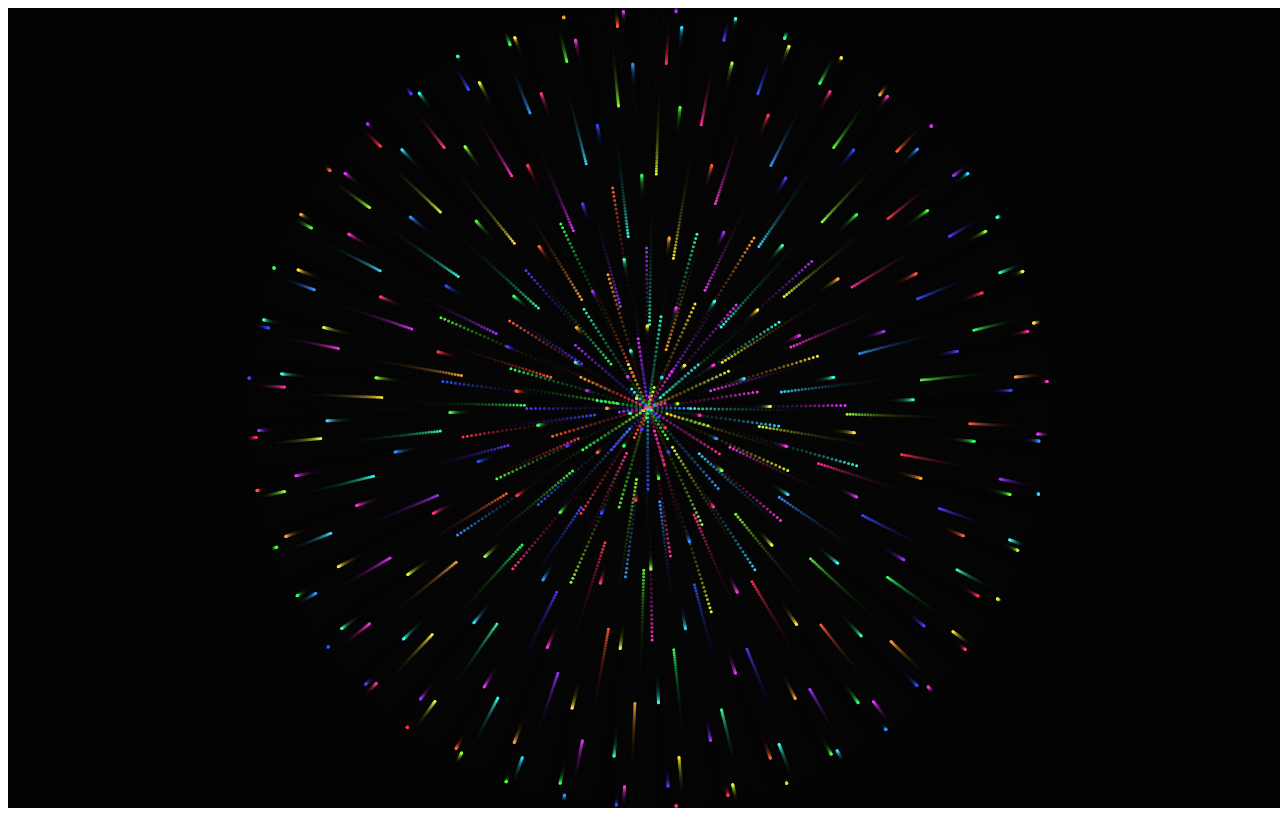
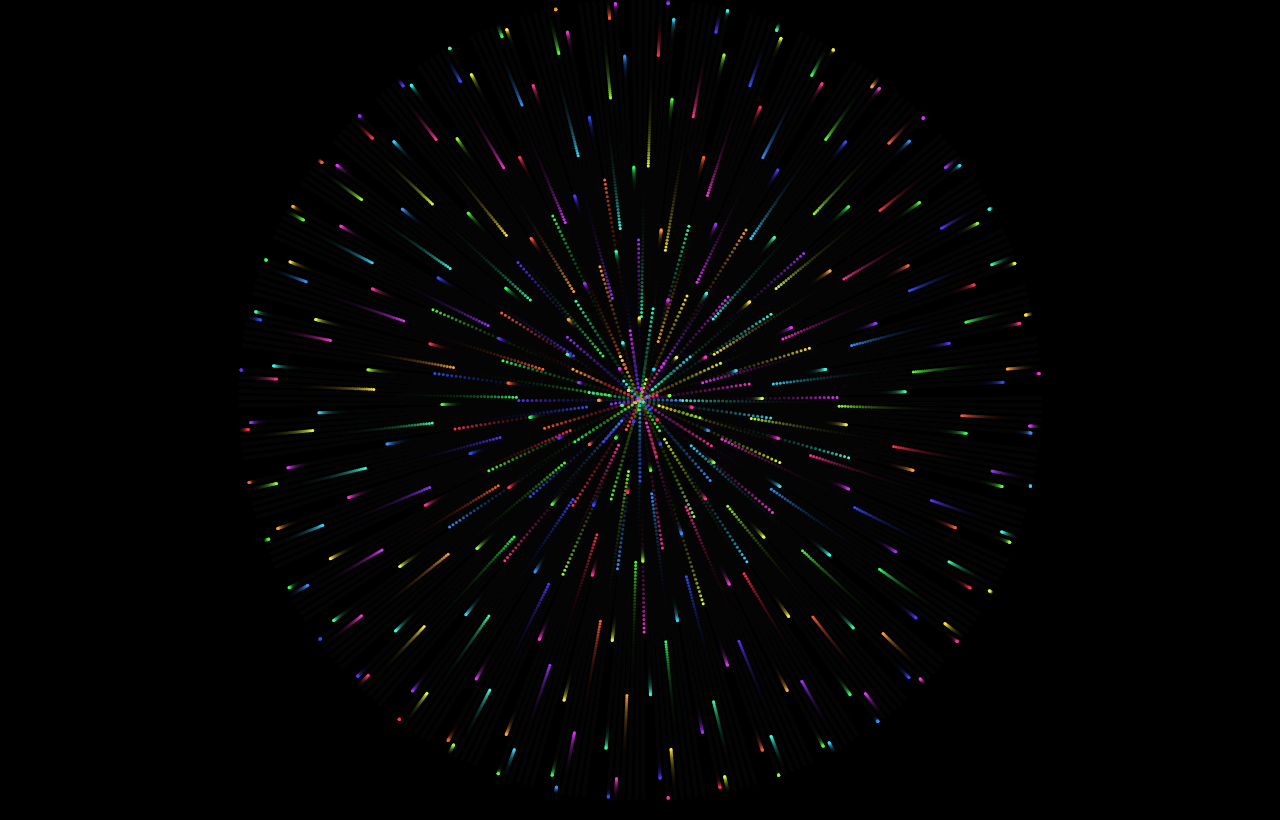
Before and after one commit to keshavgbpecdelhi/MediWay, a plain HTML site: page index.html in a window 1280 px wide. Drawn offline with Linux system fonts and the light colour scheme.

Commit message:
Update index.html

```diff
--- a/index.html
+++ b/index.html
@@ -4,6 +4,14 @@
     <meta charset="UTF-8">
     <title>Mediway - Peace IN Before Peace Out !!!</title>
 </head>
+<style>
+    body{
+  background:#000;
+  margin:0;
+  width:100%;
+  overflow:hidden;
+}
+</style>
 <body>
 
     <canvas></canvas>
```
